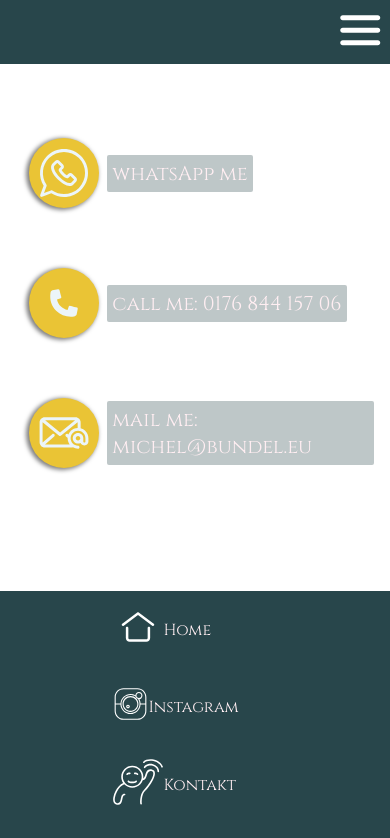
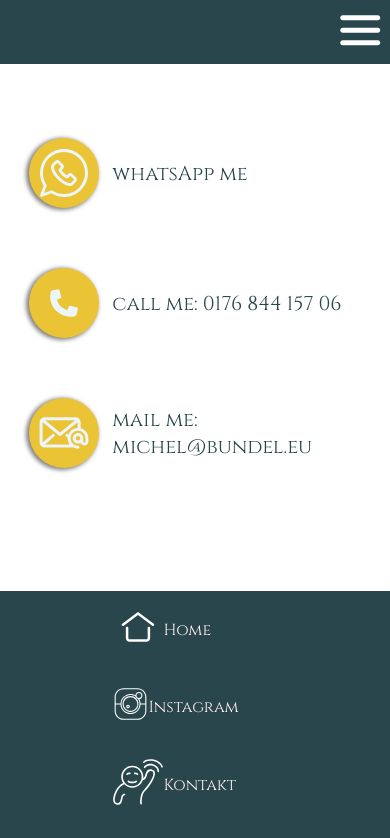
Before and after one commit to MBundel/Hochzeitshomepage, an Angular app: page /kontakt in a window 390 px wide. Shown: the top 838 px of the page. Built offline with nearby package versions, Linux system fonts and the light colour scheme.

Commit message:
contact responsive

```diff
--- a/src/app/sites/contact/contact.scss
+++ b/src/app/sites/contact/contact.scss
@@ -43,8 +43,12 @@
   }
 
   .contact-overlay {
-    background-color: rgba($backgroundColor, 0.3);
-    border-radius: 2px;
-    padding: 5px;
+    background-color: transparent;
+    color:  $backgroundColor;
+  }
+
+  .contactBackground{
+    background-image: none;
+
   }
 }
```
